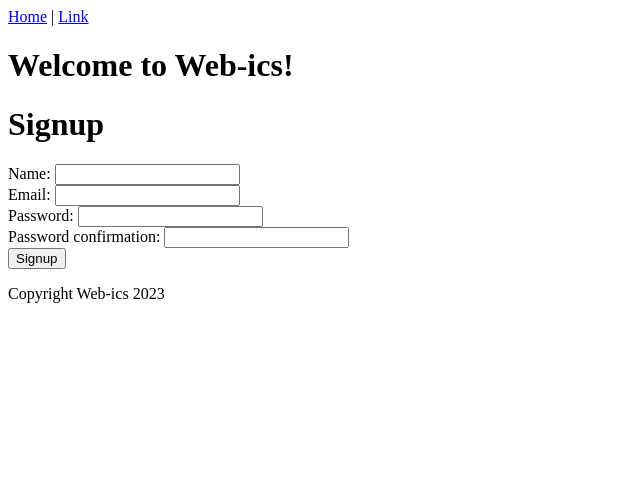
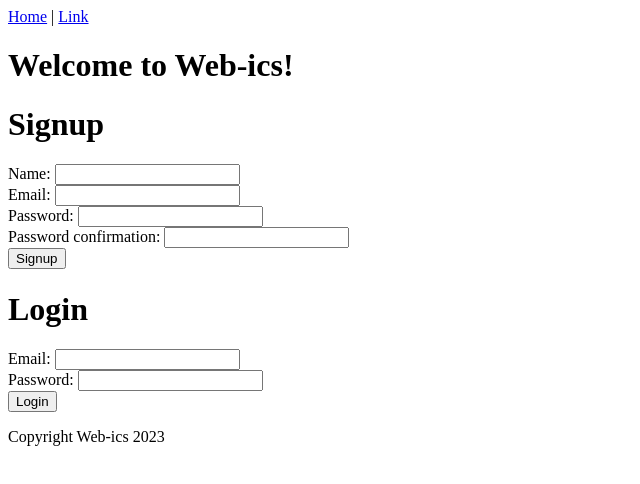
Before and after one commit to robynspaulding/Web-ics_react, a React (Vite) app: page / in a window 1280 px wide. Shown: the top 484 px of the page, without its empty margins (0-640 px from the left). Built offline with nearby package versions, Linux system fonts and the light colour scheme.

Commit message:
adds login component to Content.jsx and tests, got an odd error that the /sessions route doesn't exist (but it does) but the JWT token was created, so not sure why this happed other than I created the signup and login before trying to render anything that would need a user to be logged in

```diff
--- a/src/Content.jsx
+++ b/src/Content.jsx
@@ -1,3 +1,4 @@
+import { Login } from "./Login";
 import { Signup } from "./Signup";
 
 export function Content() {
@@ -5,6 +6,7 @@ export function Content() {
     <div>
       <h1>Welcome to Web-ics!</h1>
       <Signup />
+      <Login />
     </div>
   );
 }
```
